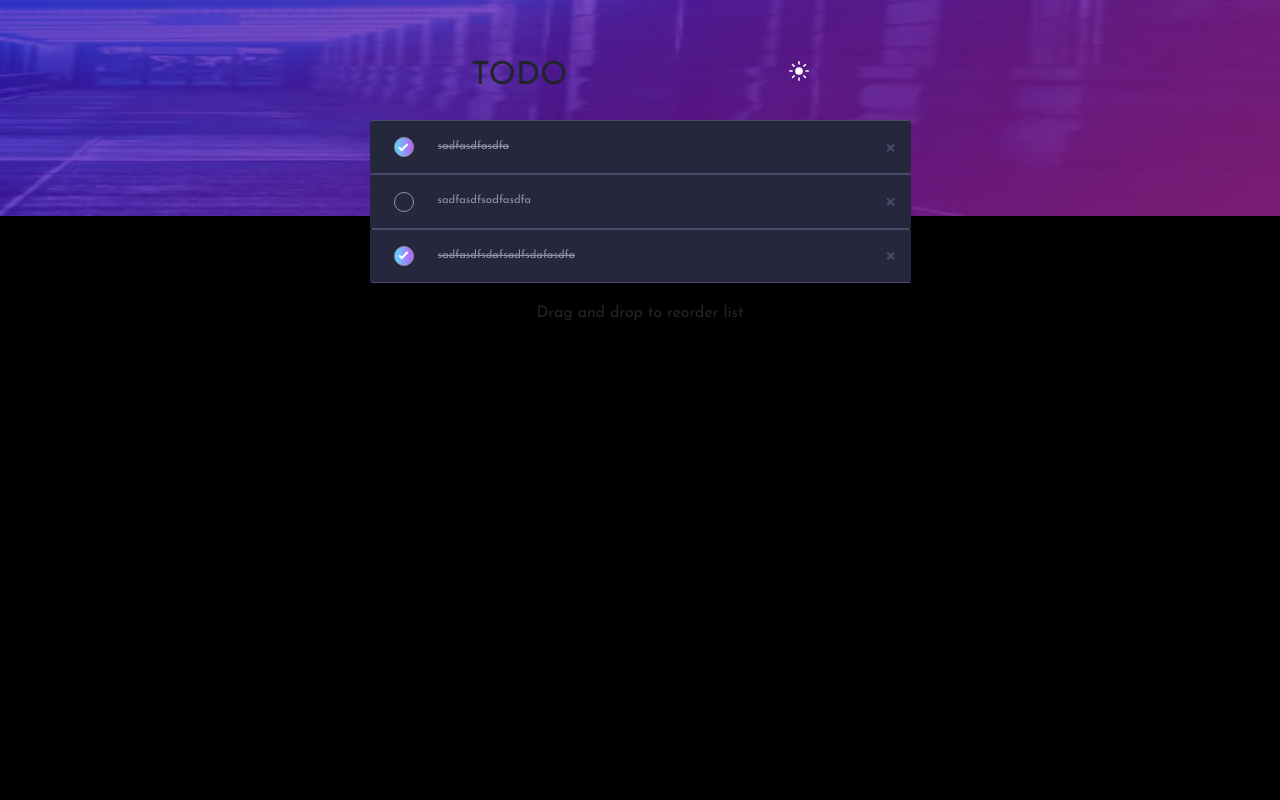
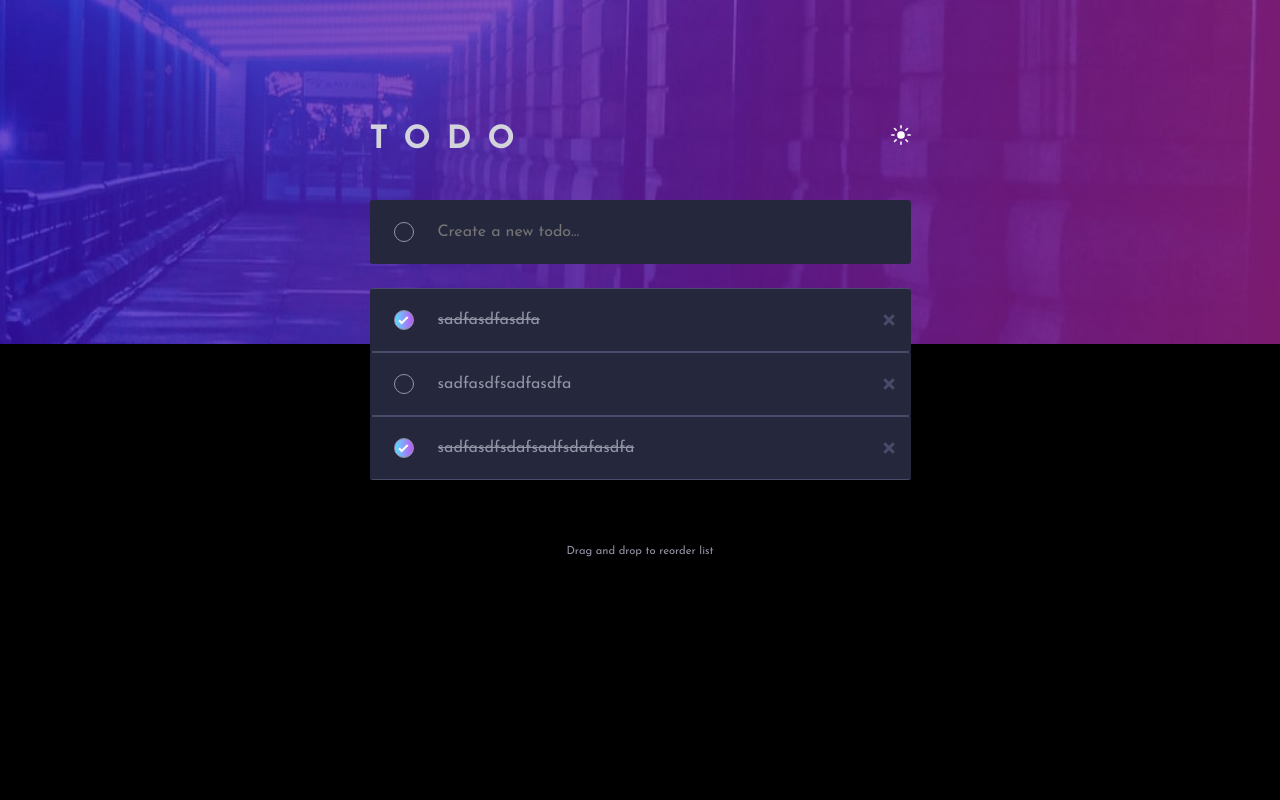
Before and after one commit to julioale21/TodoApp-FrontendMentorChallenge, a Vue app: page / in a window 1280 px wide. Shown: the top 800 px of the page. Built offline with nearby package versions, Linux system fonts and the light colour scheme.

Commit message:
feat(theme): added user can select app theme

```diff
--- a/src/App.vue
+++ b/src/App.vue
@@ -6,7 +6,7 @@
 
 <script>
 import TodoView from "./views/TodoView";
-import { provide, ref } from "vue";
+import { provide, ref, watchEffect } from "vue";
 export default {
   name: "App",
   components: { TodoView },
@@ -16,6 +16,12 @@ export default {
     if (localStorage.getItem("theme")) {
       theme.value = JSON.parse(localStorage.getItem("theme"));
     }
+
+    watchEffect(() => {
+      localStorage.setItem("theme", JSON.stringify(theme.value));
+      const doc = document.documentElement;
+      doc.setAttribute("theme", theme.value);
+    });
     provide("theme", theme);
     return {
       theme
@@ -24,11 +30,12 @@ export default {
 };
 </script>
 
-<style>
+<style lang="scss">
 @import url("https://fonts.googleapis.com/css2?family=Josefin+Sans:wght@400;700&display=swap");
 :root {
   /* Dark Theme */
   --first-color: hsl(220, 98%, 61%);
+
   --very-dark-blue-color: hsl(235, 21%, 11%);
   --very-dark-desaturated-blue-color: hsl(235, 24%, 19%);
   --light-grayish-blue-color: hsl(234, 39%, 85%);
@@ -62,6 +69,8 @@ html {
 body {
   margin: 0;
   overflow-x: hidden;
+  font-family: Josefin Sans;
+  font-size: 18px;
 }
 
 h1 {
@@ -103,8 +112,77 @@ p {
   line-height: 1.6;
 }
 
-body {
-  font-family: Josefin Sans;
-  font-size: 18px;
+[theme="light"] {
+  .todo-form {
+    background-color: white;
+  }
+  .app-header-bg-light {
+    background-image: url("./assets/bg-mobile-light.jpg");
+    background-repeat: no-repeat;
+    background-size: 100% 100%;
+  }
+
+  .drag-message {
+    color: var(--dark-grayish-blue-color);
+  }
+
+  .todo {
+    background-color: white;
+    border-top: thin solid var(--light-grayish-blue-color);
+    border-bottom: thin solid var(--light-grayish-blue-color);
+  }
+
+  .todo-body {
+    background-color: var(--very-light-gray-color);
+  }
+
+  .todo-content-title {
+    color: white;
+  }
+
+  @media screen and (min-width: 768px) {
+    .app-header-bg-light {
+      background-image: url("./assets/bg-desktop-light.jpg");
+    }
+  }
+}
+
+[theme="dark"] {
+  .todo-form {
+    background-color: var(--very-dark-desaturated-blue-color);
+    &-input {
+      @extend .todo-form;
+    }
+  }
+
+  .app-header-bg-dark {
+    background-image: url("./assets/bg-mobile-dark.jpg");
+    background-repeat: no-repeat;
+    background-size: 100% 100%;
+  }
+
+  .drag-message {
+    color: var(--dark-grayish-blue-color);
+  }
+
+  .todo {
+    background-color: var(--very-dark-desaturated-blue-color);
+    border-top: thin solid var(--very-dark-grayish-blue-color);
+    border-bottom: thin solid var(--very-dark-grayish-blue-color);
+  }
+
+  .todo-content-title {
+    color: var(--light-grayish-blue-hover-color);
+  }
+
+  .todo-body {
+    background-color: black;
+  }
+
+  @media screen and (min-width: 768px) {
+    .app-header-bg-dark {
+      background-image: url("./assets/bg-desktop-dark.jpg");
+    }
+  }
 }
 </style>
--- a/src/components/Header.vue
+++ b/src/components/Header.vue
@@ -42,33 +42,26 @@ export default {
   justify-content: center;
   align-items: center;
 }
-.app-header-bg-dark {
-  background-image: url("../assets/bg-mobile-dark.jpg");
-  background-repeat: no-repeat;
-  background-size: 100% 100%;
-}
-.app-header-bg-light {
-  background-image: url("../assets/bg-mobile-light.jpg");
-  background-repeat: no-repeat;
-  background-size: 100% 100%;
-}
+
 .todo-content-header {
-  width: 338px;
+  width: 327px;
   display: flex;
   justify-content: space-between;
   padding: 0;
   margin: 0;
   margin-bottom: 4rem;
 }
-@media screen and (min-width: 1440px) {
-  .app-header-bg-dark {
-    background-image: url("../assets/bg-desktop-dark.jpg");
-  }
-  .app-header-bg-light {
-    background-image: url("../assets/bg-desktop-light.jpg");
-  }
+
+.todo-content-title {
+  letter-spacing: 1rem;
+  font-weight: 700;
+}
+@media screen and (min-width: 768px) {
   .app-header {
     height: 43vh;
   }
+  .todo-content-header {
+    width: 541px;
+  }
 }
 </style>
--- a/src/components/todo/TodoForm.vue
+++ b/src/components/todo/TodoForm.vue
@@ -0,0 +1,75 @@
+<template>
+  <form class="todo-form mb-4" @submit.prevent="sendForm">
+    <CheckedIcon />
+    <input
+      type="text"
+      class="todo-form-input"
+      :class="theme"
+      placeholder="Create a new todo..."
+      v-model.trim="todoName"
+    />
+  </form>
+</template>
+
+<script>
+import CheckedIcon from "../shared/ChekedIcon";
+import { inject, ref } from "vue";
+export default {
+  name: "TodoForm",
+  components: { CheckedIcon },
+  setup() {
+    const todos = inject("todos");
+    const todoName = ref("");
+
+    const sendForm = () => {
+      if (todoName.value === "") {
+        return;
+      }
+      const todo = {
+        name: todoName.value,
+        completed: false,
+        id: Date.now()
+      };
+      todos.value.push(todo);
+      todoName.value = "";
+    };
+    return {
+      sendForm,
+      todoName
+    };
+  }
+};
+</script>
+
+<style scoped>
+.todo-form {
+  display: flex;
+  align-items: center;
+  justify-content: center;
+  margin-bottom: 1rem;
+  width: 100%;
+  height: 3.25rem;
+  padding-right: 1rem;
+  border-radius: 3px;
+}
+
+.todo-form-input {
+  border: none;
+  height: 2rem;
+  padding-left: 0;
+  color: var(--dark-grayish-blue-color);
+  margin-right: 1rem;
+  width: 100%;
+  outline: none;
+}
+
+@media screen and (min-width: 768px) {
+  .todo-form {
+    height: 4rem;
+  }
+
+  .todo-form-input {
+    font-size: 1rem;
+  }
+}
+</style>
--- a/src/components/todo/TodoItem.vue
+++ b/src/components/todo/TodoItem.vue
@@ -62,16 +62,13 @@ export default {
   justify-content: space-between;
   align-items: center;
   width: 100%;
-  height: 3.4rem;
+  height: 3.25rem;
   padding-right: 1rem;
-  background-color: var(--very-dark-desaturated-blue-color);
-  border-top: thin solid var(--very-dark-grayish-blue-color);
-  border-bottom: thin solid var(--very-dark-grayish-blue-color);
+
   border-radius: 3px;
 }
 
 .todo li {
-  background-color: var(--very-dark-desaturated-blue-color);
   color: var(--dark-grayish-blue-color);
   border: none;
   display: flex;
@@ -91,7 +88,7 @@ export default {
   color: var(--light-grayish-blue-hover-color);
 }
 
-@media screen and (min-width: 1440px) {
+@media screen and (min-width: 768px) {
   .todo {
     height: 4rem;
   }
--- a/src/components/todo/TodoList.vue
+++ b/src/components/todo/TodoList.vue
@@ -49,7 +49,14 @@ export default {
   display: flex;
   flex-direction: column;
 }
-@media screen and (min-width: 1024px) {
+.drag-message {
+  display: flex;
+  justify-content: center;
+  margin-top: 3rem;
+  color: var(--dark-grayish-blue-color);
+  font-size: 0.8rem;
+}
+@media screen and (min-width: 768px) {
   .todo-list {
     min-width: 541px;
     border-radius: 5px;
--- a/src/views/TodoView.vue
+++ b/src/views/TodoView.vue
@@ -4,6 +4,7 @@
 
     <div class="todo-body">
       <div class="todo-content d-flex flex-column align-items-center">
+        <TodoForm :theme="theme" />
         <TodoList />
       </div>
     </div>
@@ -14,10 +15,11 @@
 import { inject, provide, ref, watchEffect } from "vue";
 import Header from "../components/Header";
 import TodoList from "../components/todo/TodoList";
+import TodoForm from "../components/todo/TodoForm.vue";
 
 export default {
   name: "TodoView",
-  components: { Header, TodoList },
+  components: { Header, TodoList, TodoForm },
   setup() {
     const todos = ref([]);
     const theme = inject("theme");
@@ -38,7 +40,6 @@ export default {
 
     watchEffect(() => {
       localStorage.setItem("todos", JSON.stringify(todos.value));
-      localStorage.setItem("theme", JSON.stringify(theme.value));
     });
 
     provide("todos", todos);
@@ -52,7 +53,6 @@ export default {
 
 <style scoped>
 .todo-body {
-  background-color: black;
   min-height: 100vh;
   width: 100%;
   display: flex;
@@ -60,7 +60,7 @@ export default {
 }
 
 .todo-content {
-  margin-top: -6rem;
+  margin-top: -9rem;
   min-width: 328px;
 }
 
@@ -70,7 +70,7 @@ export default {
   font-weight: 700;
 }
 
-@media screen and (min-width: 1440px) {
+@media screen and (min-width: 768px) {
   .todo-content {
     min-width: 541px;
   }
```
